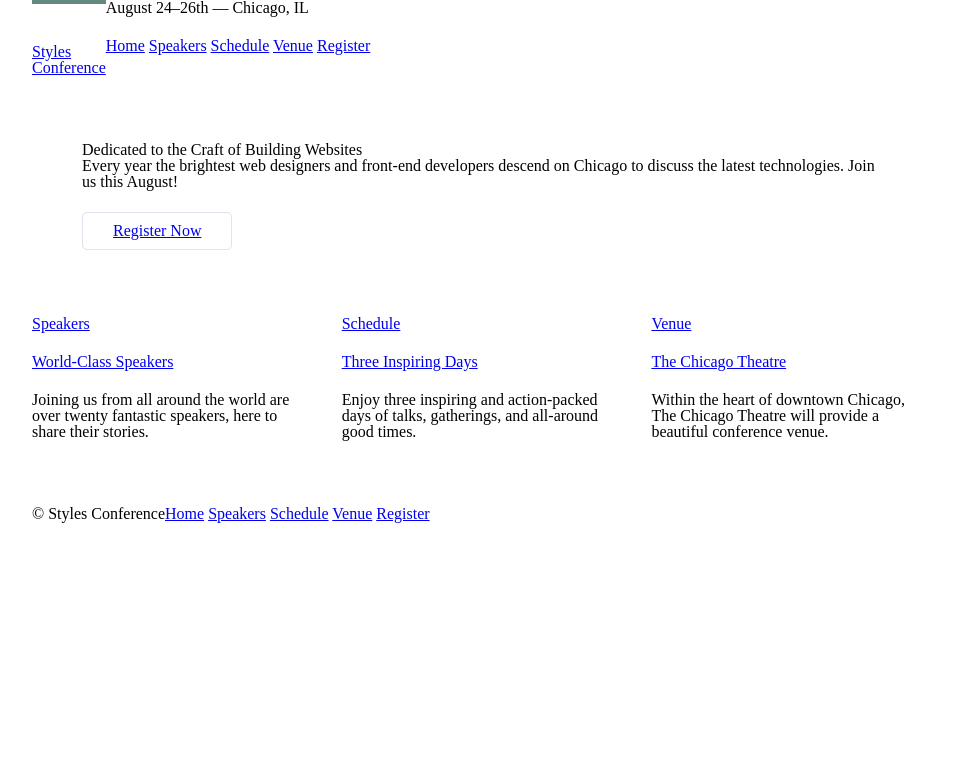
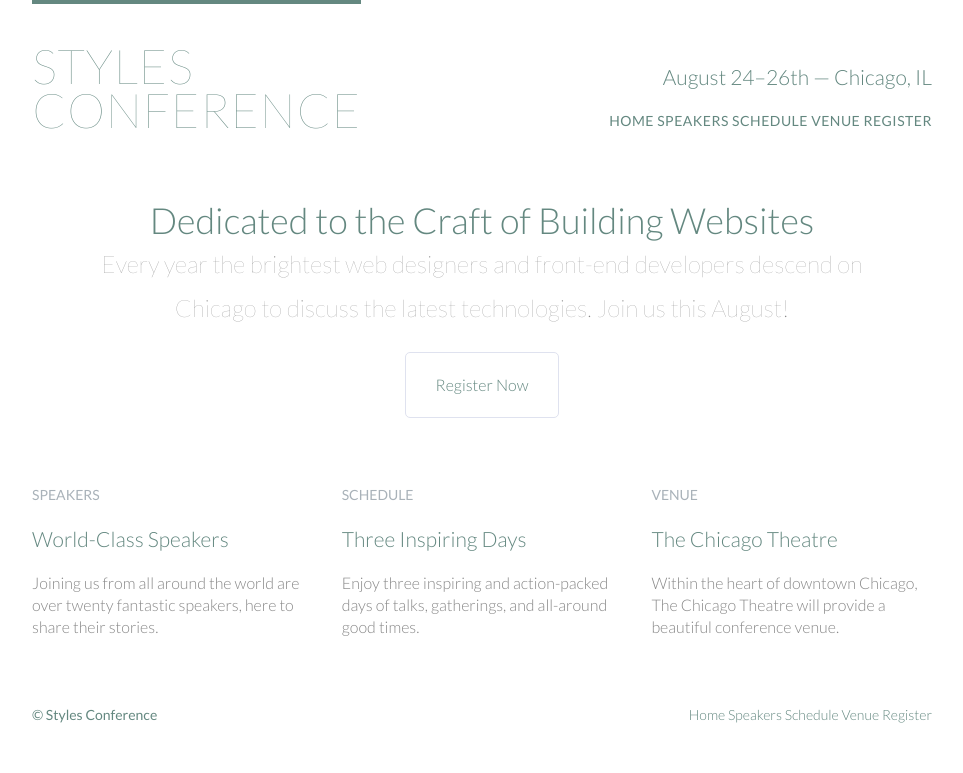
Before and after one commit to devhyunsoochoi/Styles-Conference, a plain HTML site: page index.html in a window 1280 px wide. Shown: the whole page, without its empty margins (158-1121 px from the left). Drawn offline with Linux system fonts and the light colour scheme.

Commit message:
Added font Lato, aligned contents, styled texts

```diff
--- a/assets/stylesheets/main.css
+++ b/assets/stylesheets/main.css
@@ -44,6 +44,77 @@ q:before, q:after {
 table {
   border-collapse: collapse;
   border-spacing: 0;
+}
+
+/*
+  ========================================
+  Custom styles
+  ========================================
+*/
+
+body {
+  color: #888;
+  font: 300 16px/22px "Lato", "Open Sans", "Helvetica Neue", Helvetica, Arial, sans-serif;
+}
+
+h1, h2, h3, h4 {
+  color: #648880;
+}
+
+h1 {
+  font-size: 36px;
+  line-height: 44px;
+}
+
+h2 {
+  font-size: 24px;
+  line-height: 44px;
+}
+
+h3 {
+  font-size: 21px;
+}
+
+h4 {
+  font-size: 18px;
+}
+
+h5 {
+  color: #a9b2b9;
+  font-size: 14px;
+  font-weight: 400;
+  text-transform: uppercase;
+}
+
+strong {
+  font-weight: 400;
+}
+
+cite, em {
+  font-style: italic;
+}
+
+/*
+  ========================================
+  Links
+  ========================================
+*/
+
+a:hover {
+  color: #a9b2b9;
+}
+
+a {
+  color: #648880;
+  text-decoration: none;
+}
+
+p a {
+  border-bottom: 1px solid #dfe2e5;
+}
+
+.teaser a:hover h3 {
+  color: #a9b2b9;
 }
 
 /*
@@ -99,7 +170,40 @@ h1, h3, h4, h5, p {
 */
 
 .hero {
+  line-height: 44px;
   padding: 22px 80px 66px 80px;
+  text-align: center;
+}
+
+.hero h2 {
+  font-size: 36px;
+}
+
+.hero p {
+  font-size: 24px;
+  font-weight: 100;
+}
+
+.tagline {
+  margin: 66px 0 22px 0;
+  text-align: right;
+}
+
+/*
+  ========================================
+  Navigation
+  ========================================
+*/
+
+.primary-nav {
+  font-size: 14px;
+  font-weight: 400;
+  letter-spacing: .5px;
+  text-transform: uppercase;
+}
+
+.nav {
+  text-align: right;
 }
 
 /*
@@ -123,10 +227,21 @@ h1, h3, h4, h5, p {
   *zoom: 1;
 }
 
+/*
+  ========================================
+  Logo
+  ========================================
+*/
+
 .logo {
   border-top: 4px solid #648880;
   padding: 40px 0 22px 0;
   float: left;
+  font-size: 48px;
+  line-height: 44px;
+  text-transform: uppercase;
+  letter-spacing: .5px;
+  font-weight: 100;
 }
 
 /*
@@ -137,9 +252,12 @@ h1, h3, h4, h5, p {
 
 .primary-footer small {
   float: left;
+  font-weight: 400;
 }
 
 .primary-footer {
+  color: #648880;
+  font-size: 14px;
   padding-bottom: 44px;
   padding-top: 44px;
 }
--- a/index.html
+++ b/index.html
@@ -13,15 +13,16 @@
  		<meta name="viewport" content="width=device-width, initial-scale=1.0, minimum-scale=1.0, maximum-scale=1.0, user-scalable=no" />
  		<!-- Place favicon.ico and apple-touch-icon.png in the root directory -->
  		<link rel="stylesheet" type="text/css" href="assets/stylesheets/main.css">
+    <link rel="stylesheet" href="http://fonts.googleapis.com/css?family=Lato:100,300,400">
  	</head>
  	<body>
     <header class="container group">
  		   <h1 class="logo">
          <a href="index.html">Styles <br /> Conference</a>
        </h1>
-       <h3>August 24&ndash;26th &mdash; Chicago, IL</h3>
+       <h3 class="tagline">August 24&ndash;26th &mdash; Chicago, IL</h3>
        <!-- Navigation Bar !-->
-       <nav>
+       <nav class="nav primary-nav">
          <a href="index.html">Home</a>
          <a href="speakers.html">Speakers</a>
          <a href="schedule.html">Schedule</a>
@@ -37,15 +38,15 @@
     </section>
     <!--Speakers, Schedule, Venue introduction !-->
     <section class="grid">
-      <section class="col-1-3">
-        <a href="speakers.html">
-          <h5>Speakers</h5>
-          <h3>World-Class Speakers</h3>
-        </a>
-        <p>Joining us from all around the world are over twenty fantastic speakers, here to share their stories.</p>
+      <section class="teaser col-1-3">
+          <a href="speakers.html">
+            <h5>Speakers</h5>
+            <h3>World-Class Speakers</h3>
+          </a>
+          <p>Joining us from all around the world are over twenty fantastic speakers, here to share their stories.</p>
       </section><!--
         Schedule
-      !--><section class="col-1-3">
+      !--><section class="teaser col-1-3">
         <a href="schedule.html">
           <h5>Schedule</h5>
           <h3>Three Inspiring Days</h3>
@@ -53,7 +54,7 @@
         <p>Enjoy three inspiring and action-packed days of talks, gatherings, and all-around good times.</p>
       </section><!--
         Venue
-      !--><section class="col-1-3">
+      !--><section class="teaser col-1-3">
         <a href="venue.html">
           <h5>Venue</h5>
           <h3>The Chicago Theatre</h3>
@@ -65,7 +66,7 @@
     <footer class="primary-footer container group">
       <small>&copy; Styles Conference</small>
       <!-- Footer navigation !-->
-      <nav>
+      <nav class="nav">
         <a href="index.html">Home</a>
         <a href="speakers.html">Speakers</a>
         <a href="schedule.html">Schedule</a>
```
Also changed, not shown: register.html (+3 -3 lines), schedule.html (+3 -3 lines), speakers.html (+3 -3 lines), venue.html (+3 -3 lines).
